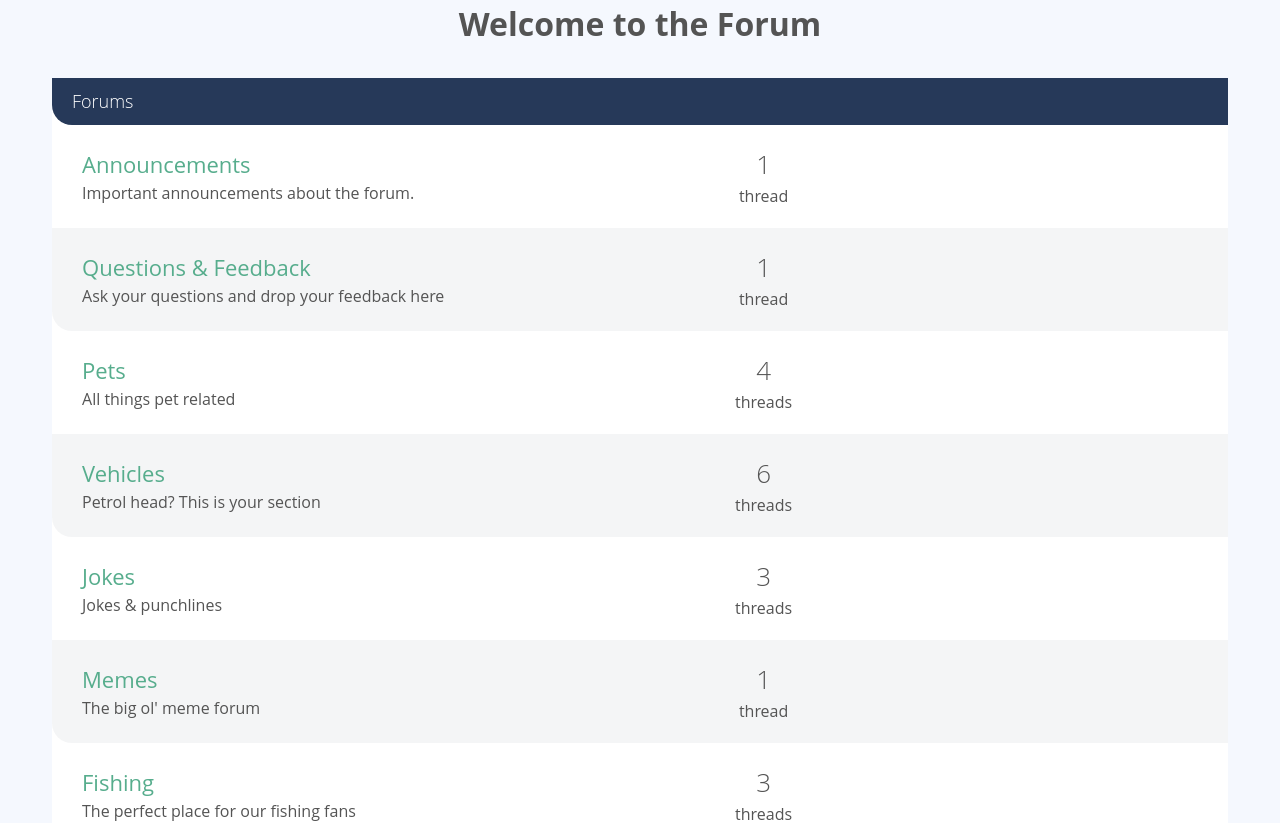
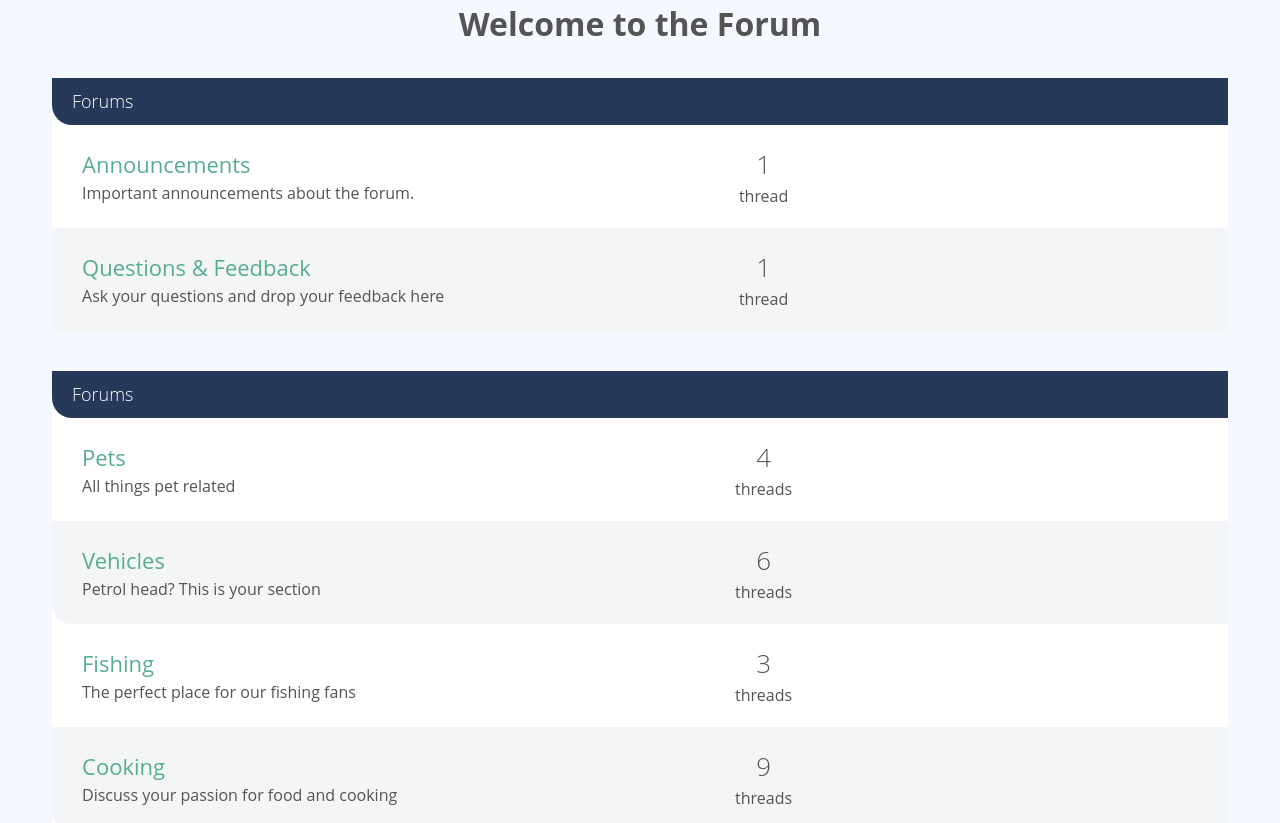
Before and after one commit to dvxiaofan/vueschool-forum, a Vue app: page / in a window 1280 px wide. Shown: the top 823 px of the page. Built offline with nearby package versions, Linux system fonts and the light colour scheme.

Commit message:
introduce category feature

```diff
--- /dev/null
+++ b/src/components/CategoryList.vue
@@ -0,0 +1,44 @@
+<template>
+  <ForumList
+    v-for="category in categories"
+    :key="category.id"
+    :forums="getForumsForCategory(category)"
+    :title="category.name"
+    :category-id="category.id"
+  />
+</template>
+
+<script>
+import ForumList from '@/components/ForumList.vue'
+import sourceData from '@/data.json'
+
+export default {
+  name: 'CategoryList',
+  mixins: [],
+  components: { ForumList },
+  props: {
+    categories: {
+      type: Array,
+      required: true
+    }
+  },
+  data () {
+    return {}
+  },
+  watch: {},
+  computed: {},
+  created () {
+  },
+  mounted () {
+  },
+  methods: {
+    getForumsForCategory (category) {
+      return sourceData.forums.filter(forum => forum.categoryId === category.id)
+    }
+  }
+}
+</script>
+
+<style lang="scss" scoped>
+
+</style>
--- /dev/null
+++ b/src/pages/Category.vue
@@ -0,0 +1,44 @@
+<template>
+  <h1>{{ category.name }}</h1>
+  <ForumList :forums="getForumsForCategory(category)" :title="category.name" />
+</template>
+
+<script>
+import ForumList from '@/components/ForumList.vue'
+import sourceData from '@/data.json'
+
+export default {
+  // eslint-disable-next-line vue/multi-word-component-names
+  name: 'Category',
+  mixins: [],
+  components: { ForumList },
+  props: {
+    id: {
+      type: String,
+      required: true
+    }
+  },
+  data () {
+    return {}
+  },
+  watch: {},
+  computed: {
+    category () {
+      return sourceData.categories.find(category => category.id === this.id)
+    }
+  },
+  created () {
+  },
+  mounted () {
+  },
+  methods: {
+    getForumsForCategory (category) {
+      return sourceData.forums.filter(forum => forum.categoryId === category.id)
+    }
+  }
+}
+</script>
+
+<style lang="scss" scoped>
+
+</style>
--- a/src/pages/Home.vue
+++ b/src/pages/Home.vue
@@ -1,22 +1,22 @@
 <template>
   <h1>Welcome to the Forum</h1>
-  <ForumList :forums="forums"/>
+  <CategoryList :categories="categories" />
 </template>
 
 <script>
 import sourceData from '@/data.json'
-import ForumList from '@/components/ForumList.vue'
+import CategoryList from '@/components/CategoryList.vue'
 console.log(sourceData)
 
 export default {
   // eslint-disable-next-line vue/multi-word-component-names
   name: 'Home',
   components: {
-    ForumList
+    CategoryList
   },
   data () {
     return {
-      forums: sourceData.forums
+      categories: sourceData.categories
     }
   }
 }
--- a/src/router/index.js
+++ b/src/router/index.js
@@ -4,12 +4,19 @@
 import PageNotFound from '@/pages/PageNotFound.vue'
 import sourceData from '@/data.json'
 import Forum from '@/pages/Forum.vue'
+import Category from '@/pages/Category.vue'
 
 const routes = [
   {
     path: '/',
     component: Home,
     name: 'Home'
+  },
+  {
+    path: '/category/:id',
+    component: Category,
+    name: 'Category',
+    props: true
   },
   {
     path: '/forum/:id',
```
